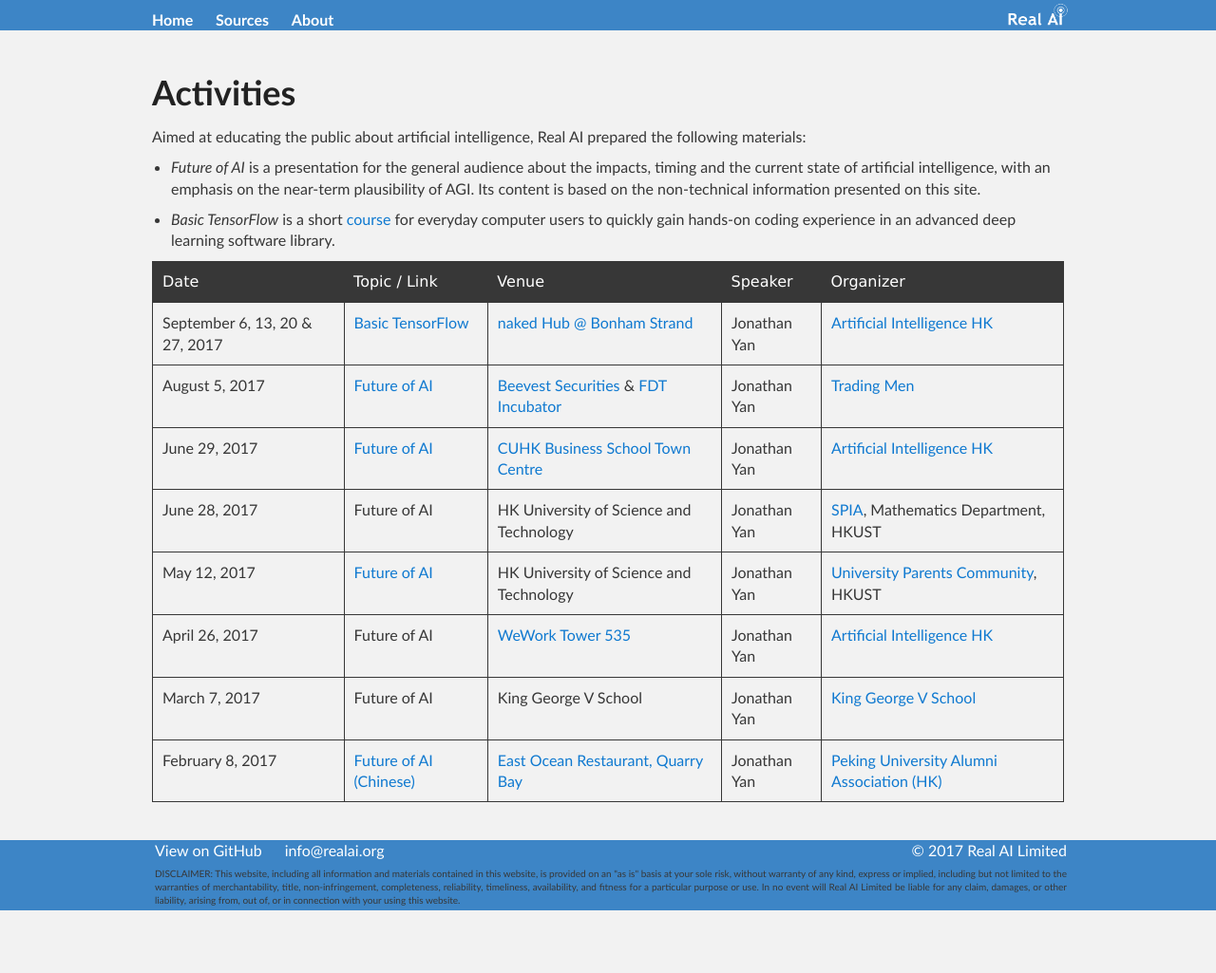
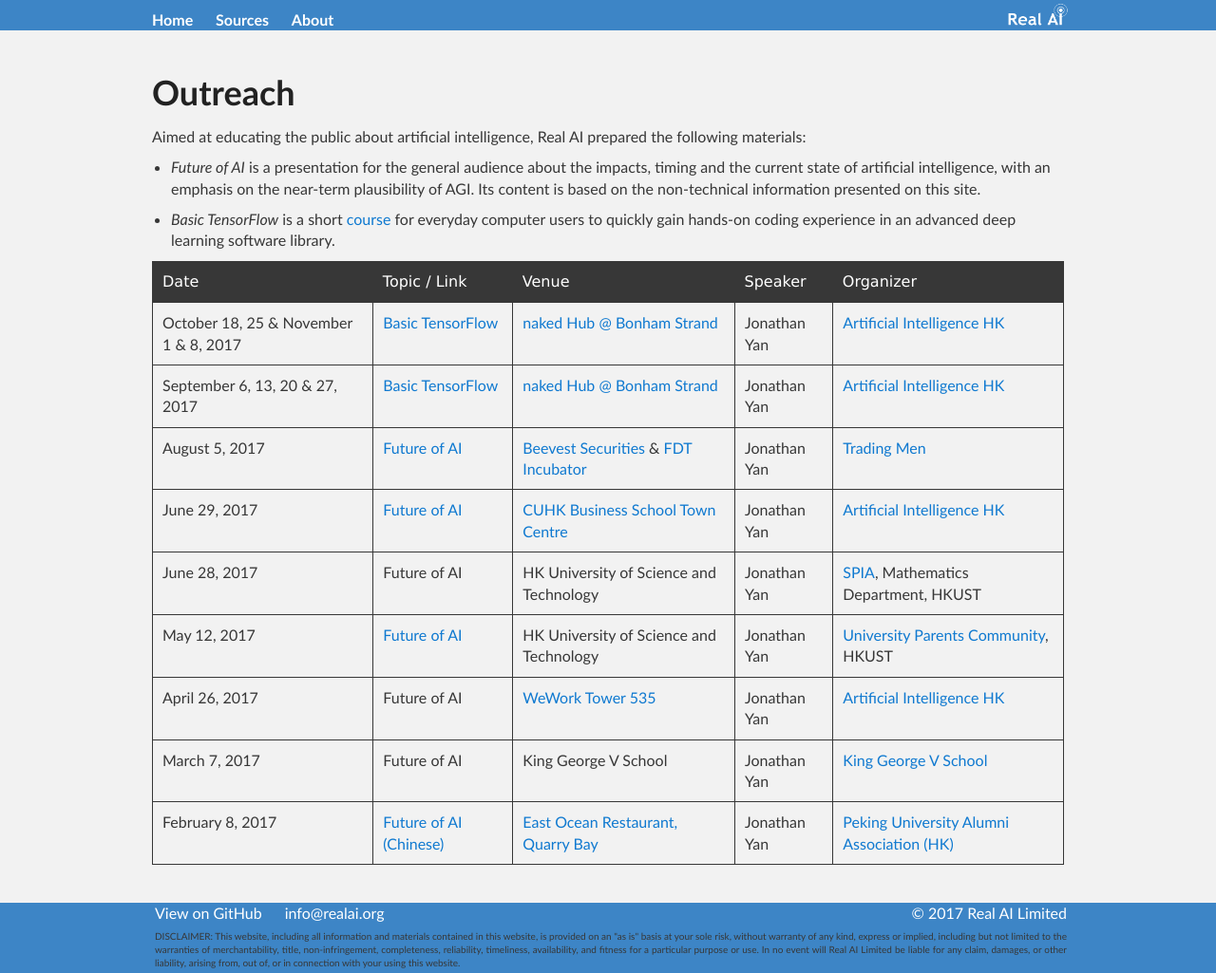
Before and after one commit to Tonywuhk/realai.org, a Jekyll site: the page built from about/activities.md, in a window 1280 px wide. Shown: the whole page at 95% size. Built offline with Jekyll 4.4.1, drawn with Linux system fonts in a browser that asks for light colours; our own code applies the rules of GitHub Pages for plain Markdown files; the repository's description, which GitHub fills in, is left out; before the commit the page ends 959 px from its top, so only the background shows below that.

Commit message:
Update files

```diff
--- a/about/activities.md
+++ b/about/activities.md
@@ -1,7 +1,7 @@
 ---
-permalink: /about/activities/
+permalink: /about/outreach/
 ---
-# Activities
+# Outreach
 
 Aimed at educating the public about artificial intelligence, Real AI prepared the following materials:
 
@@ -9,13 +9,14 @@
 
 * *Basic TensorFlow* is a short [course](http://realai.org/course/tensorflow/) for everyday computer users to quickly gain hands-on coding experience in an advanced deep learning software library.
 
-| Date                           | Topic / Link           | Venue                                   | Speaker      | Organizer                                 |
-| ------------------------------ | ---------------------- | --------------------------------------- | ------------ | ----------------------------------------- |
-| September 6, 13, 20 & 27, 2017 | [Basic TensorFlow](https://www.meetup.com/Artificial-Intelligence-HK/events/242276026/) | [naked Hub @ Bonham Strand](https://www.nakedhub.com/en/hub/bonham-strand) | Jonathan Yan | [Artificial Intelligence HK](https://www.facebook.com/artificialintelligencehk) |
-| August 5, 2017                 | [Future of AI](http://mp.weixin.qq.com/s/rlWxlSjogDIUcSMxzBKQ8A) | [Beevest Securities](https://beevestsec.com/) & [FDT Incubator](http://www.hkfdt.cn/) | Jonathan Yan | [Trading Men](http://tradingmen.cn/)      |
-| June 29, 2017                  | [Future of AI](https://www.meetup.com/Artificial-Intelligence-HK/events/240316349/) | [CUHK Business School Town Centre](http://exed.bschool.cuhk.edu.hk/en-us/theexperience/facilities/towncentre) | Jonathan Yan | [Artificial Intelligence HK](https://www.facebook.com/artificialintelligencehk) |
-| June 28, 2017                  | Future of AI           | HK University of Science and Technology | Jonathan Yan | [SPIA](http://www.math.ust.hk/~rips/spia.html), Mathematics Department, HKUST |
-| May 12, 2017                   | [Future of AI](http://ihome.ust.hk/~upc/events.htm) | HK University of Science and Technology | Jonathan Yan | [University Parents Community](http://ihome.ust.hk/~upc/), HKUST |
-| April 26, 2017                 | Future of AI           | [WeWork Tower 535](https://www.wework.com/buildings/tower-535--hong-kong) | Jonathan Yan | [Artificial Intelligence HK](https://www.facebook.com/artificialintelligencehk) |
-| March 7, 2017                  | Future of AI           | King George V School                    | Jonathan Yan | [King George V School](http://www.kgv.edu.hk/) |
-| February 8, 2017               | [Future of AI (Chinese)](http://mp.weixin.qq.com/s/jg05lL6ooXoNAXtnKGdfSw) | [East Ocean Restaurant, Quarry Bay](http://www.eastocean.com.hk/shop.php?a=hk) | Jonathan Yan | [Peking University Alumni Association (HK)](http://www.pku.org.hk/) |
+| Date                                  | Topic / Link           | Venue                                   | Speaker      | Organizer                                 |
+| ------------------------------------- | ---------------------- | --------------------------------------- | ------------ | ----------------------------------------- |
+| October 18, 25 & November 1 & 8, 2017 | [Basic TensorFlow](https://www.meetup.com/Artificial-Intelligence-HK/events/243381643/) | [naked Hub @ Bonham Strand](https://www.nakedhub.com/en/hub/bonham-strand) | Jonathan Yan | [Artificial Intelligence HK](https://www.facebook.com/artificialintelligencehk) |
+| September 6, 13, 20 & 27, 2017        | [Basic TensorFlow](https://www.meetup.com/Artificial-Intelligence-HK/events/242276026/) | [naked Hub @ Bonham Strand](https://www.nakedhub.com/en/hub/bonham-strand) | Jonathan Yan | [Artificial Intelligence HK](https://www.facebook.com/artificialintelligencehk) |
+| August 5, 2017                        | [Future of AI](http://mp.weixin.qq.com/s/rlWxlSjogDIUcSMxzBKQ8A) | [Beevest Securities](https://beevestsec.com/) & [FDT Incubator](http://www.hkfdt.cn/) | Jonathan Yan | [Trading Men](http://tradingmen.cn/)      |
+| June 29, 2017                         | [Future of AI](https://www.meetup.com/Artificial-Intelligence-HK/events/240316349/) | [CUHK Business School Town Centre](http://exed.bschool.cuhk.edu.hk/en-us/theexperience/facilities/towncentre) | Jonathan Yan | [Artificial Intelligence HK](https://www.facebook.com/artificialintelligencehk) |
+| June 28, 2017                         | Future of AI           | HK University of Science and Technology | Jonathan Yan | [SPIA](http://www.math.ust.hk/~rips/spia.html), Mathematics Department, HKUST |
+| May 12, 2017                          | [Future of AI](http://ihome.ust.hk/~upc/events.htm) | HK University of Science and Technology | Jonathan Yan | [University Parents Community](http://ihome.ust.hk/~upc/), HKUST |
+| April 26, 2017                        | Future of AI           | [WeWork Tower 535](https://www.wework.com/buildings/tower-535--hong-kong) | Jonathan Yan | [Artificial Intelligence HK](https://www.facebook.com/artificialintelligencehk) |
+| March 7, 2017                         | Future of AI           | King George V School                    | Jonathan Yan | [King George V School](http://www.kgv.edu.hk/) |
+| February 8, 2017                      | [Future of AI (Chinese)](http://mp.weixin.qq.com/s/jg05lL6ooXoNAXtnKGdfSw) | [East Ocean Restaurant, Quarry Bay](http://www.eastocean.com.hk/shop.php?a=hk) | Jonathan Yan | [Peking University Alumni Association (HK)](http://www.pku.org.hk/) |
```
Also changed, not shown: about/README.md (+1 -1 lines), labs/deepmind-publications.md (+2 -0 lines), labs/openai-publications.md (+2 -0 lines), multi-agent-learning.md (+2 -0 lines).
